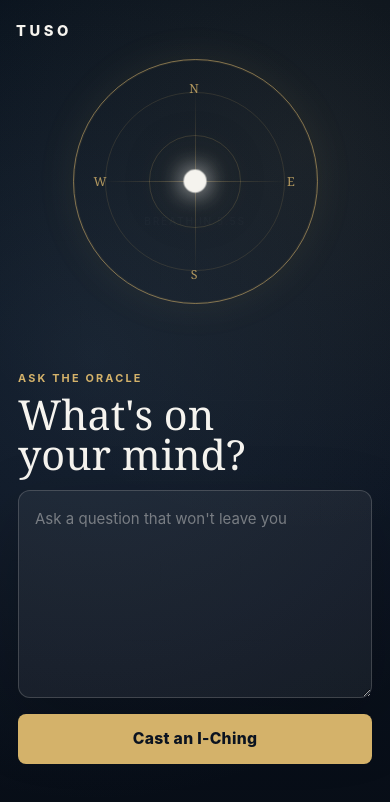
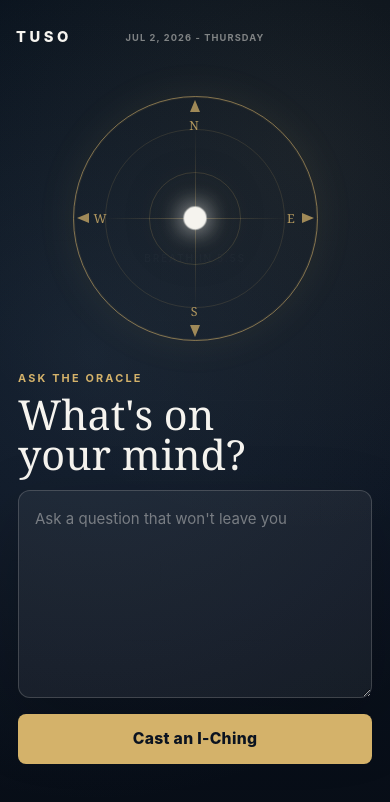
Before and after one commit to tn052002/tuso-core, a Next.js app: page /web in a window 390 px wide. Shown: the top 802 px of the page. Built offline with nearby package versions, Linux system fonts and the light colour scheme.

Commit message:
update flipping animation

```diff
--- a/app/globals.css
+++ b/app/globals.css
@@ -776,14 +776,33 @@ h3 {
 
 .question-compass-panel {
   position: relative;
+  display: grid;
+  grid-template-rows: 96px minmax(0, 1fr);
   justify-items: center;
   padding-left: 32px;
 }
 
-.question-panel-brand {
-  position: absolute;
-  top: 32px;
-  left: 32px;
+.question-panel-topbar {
+  position: static;
+  width: calc(100% - 64px);
+  display: grid;
+  grid-template-columns: 1fr auto 1fr;
+  align-items: center;
+  gap: 18px;
+}
+
+.question-panel-topbar .question-brand {
+  justify-self: start;
+}
+
+.question-topbar-date {
+  grid-column: 2;
+  justify-self: center;
+  color: rgba(246, 244, 239, 0.48);
+  font-size: 0.72rem;
+  font-weight: 650;
+  letter-spacing: 0.12em;
+  text-transform: uppercase;
 }
 
 .question-form-panel {
@@ -796,6 +815,7 @@ h3 {
 .question-compass {
   width: min(72vw, 440px);
   aspect-ratio: 1;
+  align-self: center;
   display: grid;
   place-items: center;
   perspective: 1000px;
@@ -809,18 +829,26 @@ h3 {
   border-radius: 50%;
   display: grid;
   place-items: center;
-  transform-style: preserve-3d;
   box-shadow:
     0 0 0 1px rgba(212, 178, 106, 0.08) inset,
     0 0 44px rgba(212, 178, 106, 0.07);
 }
 
-.question-landing.is-casting .question-ring {
+.question-ring-core {
+  position: absolute;
+  inset: 0;
+  border-radius: 50%;
+  display: grid;
+  place-items: center;
+  transform-style: preserve-3d;
+}
+
+.question-landing.is-casting .question-ring-core {
   animation: question-compass-cast-rotate 1500ms cubic-bezier(0.22, 1, 0.36, 1);
 }
 
-.question-ring::before,
-.question-ring::after {
+.question-ring-core::before,
+.question-ring-core::after {
   position: absolute;
   inset: 13%;
   border: 1px solid rgba(212, 178, 106, 0.14);
@@ -828,7 +856,7 @@ h3 {
   content: "";
 }
 
-.question-ring::after {
+.question-ring-core::after {
   inset: 31%;
   border-color: rgba(212, 178, 106, 0.18);
 }
@@ -841,20 +869,63 @@ h3 {
   letter-spacing: 0.14em;
 }
 
+.question-axis::before {
+  position: absolute;
+  width: 0;
+  height: 0;
+  content: "";
+}
+
 .question-axis.north {
   top: 28px;
 }
 
+.question-axis.north::before {
+  top: -17px;
+  left: 50%;
+  border-right: 5px solid transparent;
+  border-bottom: 12px solid rgba(212, 178, 106, 0.72);
+  border-left: 5px solid transparent;
+  transform: translateX(-50%);
+}
+
 .question-axis.east {
   right: 28px;
 }
 
+.question-axis.east::before {
+  top: 50%;
+  right: -17px;
+  border-top: 5px solid transparent;
+  border-bottom: 5px solid transparent;
+  border-left: 12px solid rgba(212, 178, 106, 0.72);
+  transform: translateY(-50%);
+}
+
 .question-axis.south {
   bottom: 28px;
 }
 
+.question-axis.south::before {
+  bottom: -17px;
+  left: 50%;
+  border-top: 12px solid rgba(212, 178, 106, 0.72);
+  border-right: 5px solid transparent;
+  border-left: 5px solid transparent;
+  transform: translateX(-50%);
+}
+
 .question-axis.west {
   left: 28px;
+}
+
+.question-axis.west::before {
+  top: 50%;
+  left: -17px;
+  border-top: 5px solid transparent;
+  border-right: 12px solid rgba(212, 178, 106, 0.72);
+  border-bottom: 5px solid transparent;
+  transform: translateY(-50%);
 }
 
 .question-tick {
@@ -1174,6 +1245,7 @@ h3 {
 .question-hexagram-label {
   position: absolute;
   top: 16px;
+  right: 18px;
   left: 18px;
   margin: 0;
   color: var(--polaris);
@@ -1181,6 +1253,7 @@ h3 {
   font-weight: 820;
   letter-spacing: 0.14em;
   line-height: 1.2;
+  text-align: center;
   text-transform: uppercase;
 }
 
@@ -1518,13 +1591,13 @@ h3 {
 
   .question-compass-panel {
     align-items: center;
+    grid-template-rows: 74px minmax(0, 1fr);
     padding-left: 0;
     padding-bottom: 0;
   }
 
-  .question-panel-brand {
-    top: 24px;
-    left: 18px;
+  .question-panel-topbar {
+    width: calc(100% - 36px);
   }
 
   .question-form-panel {
@@ -1597,6 +1670,7 @@ h3 {
 
   .question-hexagram-label {
     top: 12px;
+    right: 12px;
     left: 12px;
     font-size: 0.56rem;
   }
@@ -1673,9 +1747,13 @@ h3 {
     grid-template-rows: 43% 57%;
   }
 
-  .question-panel-brand {
-    top: 22px;
-    left: 16px;
+  .question-panel-topbar {
+    width: calc(100% - 32px);
+    gap: 10px;
+  }
+
+  .question-topbar-date {
+    font-size: 0.58rem;
   }
 
   .question-compass-panel {
--- a/app/web/page.tsx
+++ b/app/web/page.tsx
@@ -132,6 +132,15 @@ function formatCastTime(date: Date) {
   return `${weekday}, ${month} ${ordinalDay(date.getDate())}, ${year} ${hours}:${minutes}`;
 }
 
+function formatTopbarDate(date: Date) {
+  const weekday = new Intl.DateTimeFormat('en-US', { weekday: 'long' }).format(date);
+  const month = new Intl.DateTimeFormat('en-US', { month: 'short' }).format(date);
+  const day = date.getDate();
+  const year = date.getFullYear();
+
+  return `${month} ${day}, ${year} - ${weekday}`;
+}
+
 function castLine(): CastLine {
   const roll = Math.floor(Math.random() * 8);
 
@@ -202,6 +211,7 @@ export default function WebPage() {
   const [isRevealed, setIsRevealed] = useState(false);
   const [isReleasing, setIsReleasing] = useState(false);
   const [hasLoadedCasting, setHasLoadedCasting] = useState(false);
+  const [today, setToday] = useState<Date | null>(null);
   const castTimerRef = useRef<number | null>(null);
   const revealTimerRef = useRef<number | null>(null);
   const releaseTimerRef = useRef<number | null>(null);
@@ -249,6 +259,10 @@ export default function WebPage() {
       releaseTimerRef.current = null;
     }
   }
+
+  useEffect(() => {
+    setToday(new Date());
+  }, []);
 
   useEffect(() => {
     const saved = getSavedCasting();
@@ -332,11 +346,15 @@ export default function WebPage() {
     >
       <section className="question-stage" aria-labelledby="question-title">
         <div className="question-compass-panel" aria-label="Breathing compass">
-          <a className="question-brand question-panel-brand" href="/">
+          <div className="question-panel-topbar">
+            <a className="question-brand" href="/">
               TUSO
             </a>
+            <span className="question-topbar-date">{today ? formatTopbarDate(today) : ''}</span>
+          </div>
           <div className="question-compass">
             <div className="question-ring" aria-hidden="true">
+              <div className="question-ring-core">
                 <span className="question-axis north">N</span>
                 <span className="question-axis east">E</span>
                 <span className="question-axis south">S</span>
@@ -355,6 +373,7 @@ export default function WebPage() {
                   <span>Breath in 5.5s</span>
                   <span>Breath out 5.5s</span>
                 </span>
+              </div>
             </div>
           </div>
         </div>
```
Lines whose indentation alone changed are shown as unchanged.
